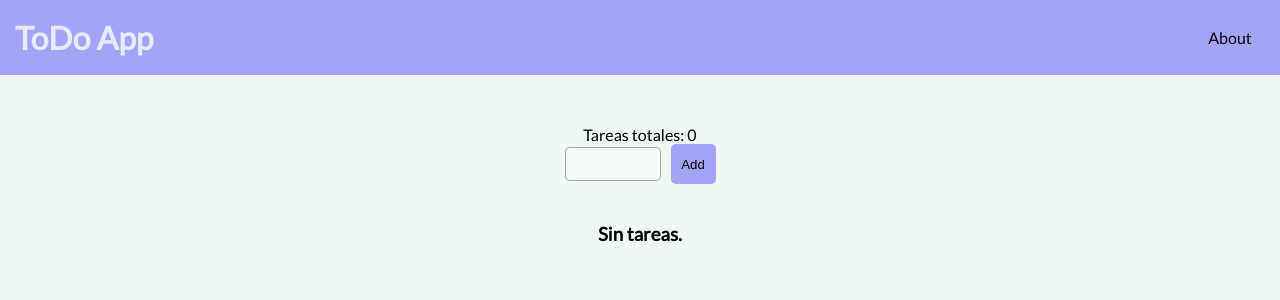
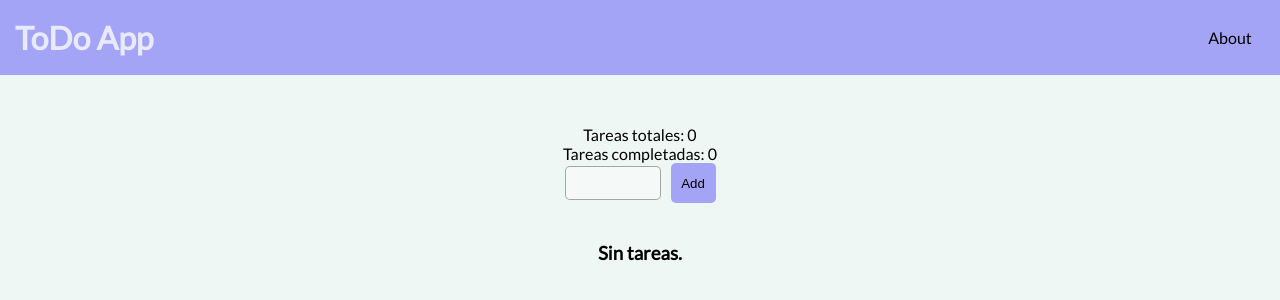
Before and after one commit to AndresCRM33/ToDo-App, a React (Vite) app: page / in a window 1280 px wide. Shown: the top 300 px of the page. Built offline with nearby package versions, Linux system fonts and the light colour scheme.

Commit message:
added tasks completed counter

```diff
--- a/src/App.jsx
+++ b/src/App.jsx
@@ -10,6 +10,7 @@ function App() {
 
   const dispatch = useDispatch()
   const listToDo = useSelector(state => state.todoList)
+  const completedTasks = listToDo.filter(t => t.completed !== false)
   const taskId = useSelector(state => state.todoId)
   // const [todoList, setTodoList] = useState([])
   // const [taskId, setTaskId] = useState(1)
@@ -69,6 +70,7 @@ function App() {
       {/* <h1>Todo App</h1> */}
       <div className='containerForm'>
         <span>Tareas totales: {listToDo.length}</span>
+        <span>Tareas completadas: {completedTasks.length}</span>
         <form
           onSubmit={(e) => handleSubmit(e)}
           className='formContainer'
```
